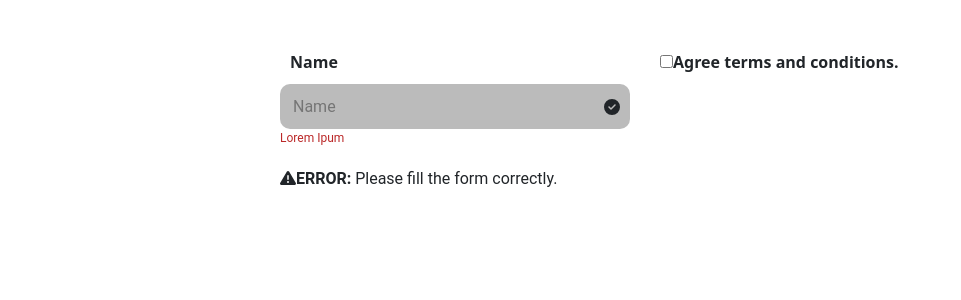
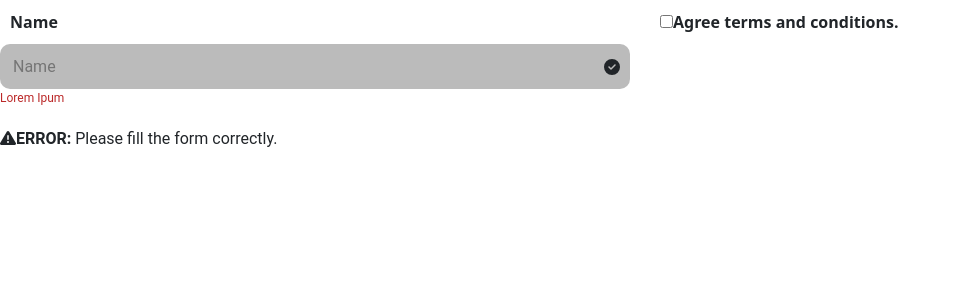
Before and after one commit to im-Michelle/DevMura, a React (Vite) app: page /changeprofile in a window 1280 px wide. Shown: the top 300 px of the page, without its empty margins (0-961 px from the left). Built offline with nearby package versions, Linux system fonts and the light colour scheme.

Commit message:
se arreglo un bug de selector por clase

```diff
--- a/src/App.jsx
+++ b/src/App.jsx
@@ -20,11 +20,11 @@ function App() {
         <Route path='chat' element={ <SignUp/>} />
         <Route path='sign-up' element={ <SignUp/>} />
         <Route path='sign-in' element={ <SignUp/>} />
-        <Route path='/abaout-us' element={ <AboutUs />} />
+        <Route path='abaout-us' element={ <AboutUs />} />
         <Route path='profile' element={ <ProfilePage/>} />
         <Route path='user/:id' element={ <ProfilePage/>} />
         <Route path='*' element={ <SocialFeed/>} />
-        <Route path='/changeprofile' element={ <ChangeProfile/> } />
+        <Route path='changeprofile' element={ <ChangeProfile/> } />
       </Routes>
     </Router>
   )
--- a/src/pages/ChangeProfile/changeprofile.css
+++ b/src/pages/ChangeProfile/changeprofile.css
@@ -6,9 +6,9 @@ body {
     background: #1D3557;
 }
 
-main {
+/* main {
     max-width: 800px;
     width: 90%;
     margin: auto;
     padding: 40px;
-}
+} */
```
Also changed, not shown: 6 other files (tests, documents, lock files or other folders).
